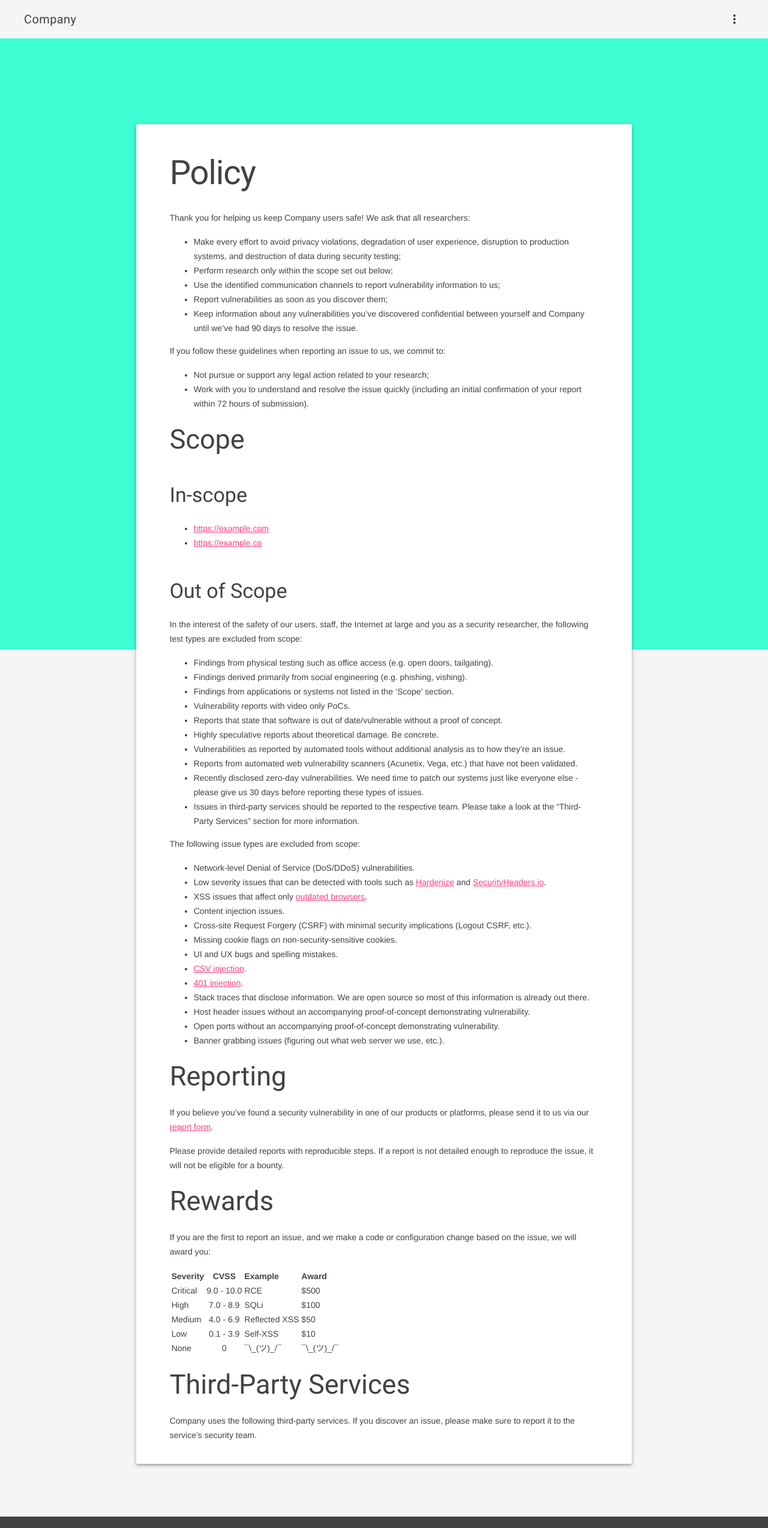
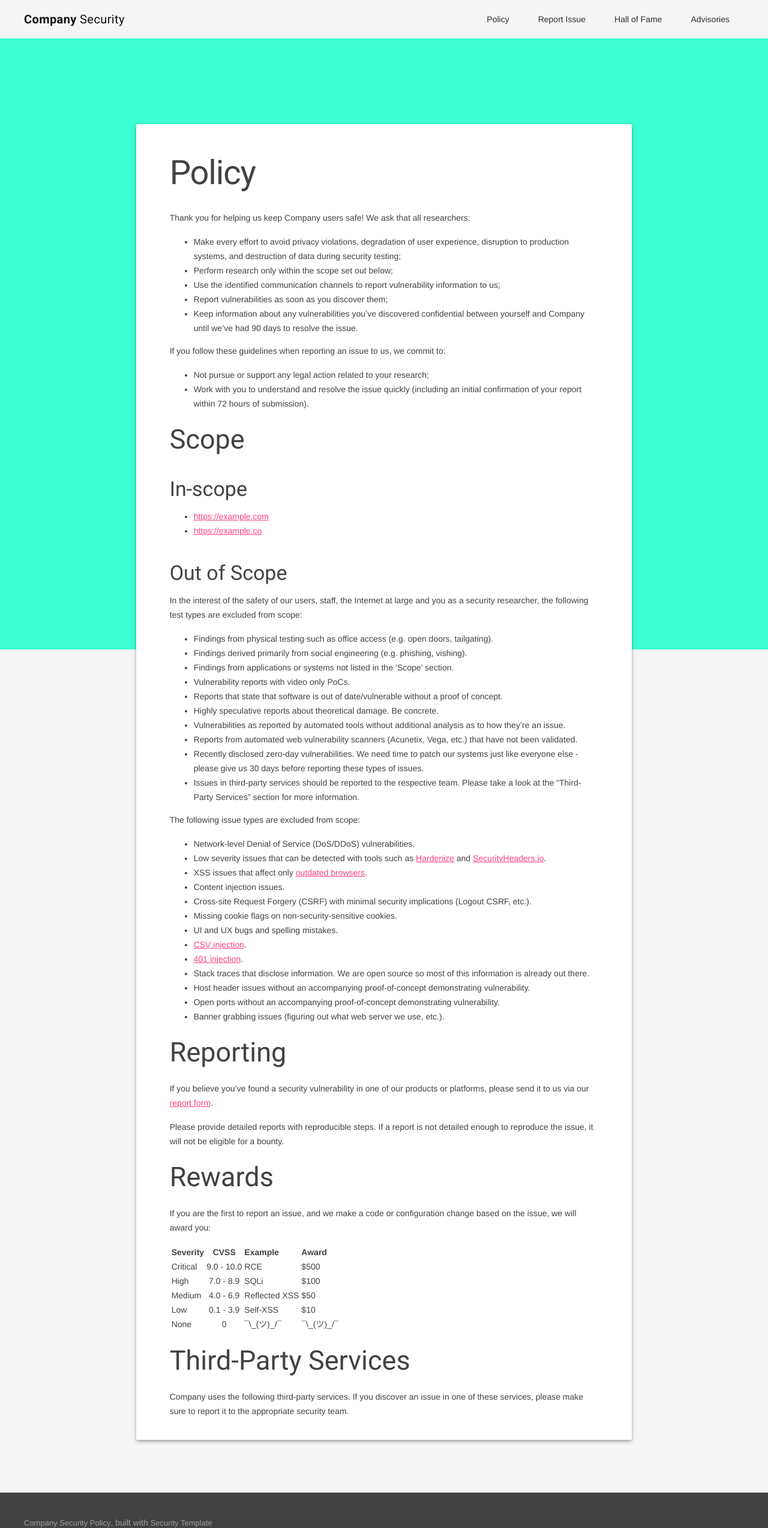
Before and after one commit to EdOverflow/security-template, a Jekyll site: the page built from index.md, in a window 1280 px wide. Shown: the whole page at 60% size. Built offline with Jekyll 4.4.1, drawn with Linux system fonts in a browser that asks for light colours; our own code applies the rules of GitHub Pages for plain Markdown files.

Commit message:
Frontend updates

```diff
--- a/_layouts/default.html
+++ b/_layouts/default.html
@@ -5,7 +5,7 @@
     <meta http-equiv="X-UA-Compatible" content="IE=edge">
     <meta name="description" content="A static website template for security pages.">
     <meta name="viewport" content="width=device-width, initial-scale=1.0, minimum-scale=1.0">
-    <title>{{ site.company_name }}</title>
+    <title>{{ site.company_name }} Security</title>
 
     <!-- Add to homescreen for Chrome on Android -->
     <meta name="mobile-web-app-capable" content="yes">
@@ -32,21 +32,14 @@
     <div class="demo-layout mdl-layout mdl-layout--fixed-header mdl-js-layout mdl-color--grey-100">
       <header class="demo-header mdl-layout__header mdl-layout__header--scroll mdl-color--grey-100 mdl-color-text--grey-800">
         <div class="mdl-layout__header-row">
-          <span class="mdl-layout-title">{{ site.company_name }}</span>
+          <span class="mdl-layout-title"><a style="color: #111; text-decoration:none;" href="{{ site.baseurl }}/"><b>{{ site.company_name }}</b> Security</a></span>
           <div class="mdl-layout-spacer"></div>
-          <!-- Right aligned menu below button -->
-          <button id="demo-menu-lower-right"
-                  class="mdl-button mdl-js-button mdl-button--icon">
-            <i class="material-icons">more_vert</i>
-          </button>
-
-          <ul class="mdl-menu mdl-menu--bottom-right mdl-js-menu mdl-js-ripple-effect"
-              for="demo-menu-lower-right">
-            <a href="{{ site.baseurl }}/"><li class="mdl-menu__item">Security Policy</li></a>
-            <a href="{{ site.baseurl }}/report"><li class="mdl-menu__item">Report a Security Issue</li></a>
-            <a href="{{ site.baseurl }}/hof"><li class="mdl-menu__item">Hall of Fame</li></a>
-            <a href="{{ site.baseurl }}/advisories"><li class="mdl-menu__item">Advisories</li></a>
-          </ul>
+ 	<nav class="mdl-navigation">
+        <a class="mdl-navigation__link" href="{{ site.baseurl }}/">Policy</a>
+        <a class="mdl-navigation__link" href="{{ site.baseurl }}/report">Report Issue</a>
+        <a class="mdl-navigation__link" href="{{ site.baseurl }}/hof">Hall of Fame</a>
+        <a class="mdl-navigation__link" href="{{ site.baseurl }}/advisories">Advisories</a>
+      </nav>
         </div>
       </header>
       <div class="demo-ribbon"></div>
@@ -60,9 +53,7 @@
         <footer class="demo-footer mdl-mini-footer">
           <div class="mdl-mini-footer--left-section">
             <ul class="mdl-mini-footer--link-list">
-              <li><a href="#">Home</a></li>
-              <li><a href="#">Privacy and Terms</a></li>
-              <li><a href="#">User Agreement</a></li>
+              <li><a href="{{ site.baseurl }}/">{{ site.company_name }} Security Policy</a>, built with <a href="https://github.com/EdOverflow/security-template">Security Template</a></li>
             </ul>
           </div>
         </footer>
--- a/assets/css/styles.css
+++ b/assets/css/styles.css
@@ -19,6 +19,10 @@
   height: 40vh;
   background-color: #3DFFD3;
   flex-shrink: 0;
+}
+
+.mdl-navigation__link {
+  color: #111 !important;
 }
 
 .demo-main {
@@ -57,3 +61,7 @@
 .demo-footer .mdl-mini-footer--link-list a {
   font-size: 13px;
 }
+
+h3 {
+  line-height: 20px !important;
+}
--- a/index.md
+++ b/index.md
@@ -18,7 +18,6 @@ If you follow these guidelines when reporting an issue to us, we commit to:
 *   Work with you to understand and resolve the issue quickly (including an initial confirmation of your report within 72 hours of submission).
 
 ## Scope
-
 ### In-scope
 
 * [https://example.com](https://example.com)
@@ -75,6 +74,6 @@ If you are the first to report an issue, and we make a code or configuration cha
 
 ## Third-Party Services
 
-{{ site.company_name }} uses the following third-party services. If you discover an issue, please make sure to report it to the service's security team.
+{{ site.company_name }} uses the following third-party services. If you discover an issue in one of these services, please make sure to report it to the appropriate security team.
 
 <!-- Insert list of third-party services here. -->
```
Also changed, not shown: hof.md (+4 -0 lines).
